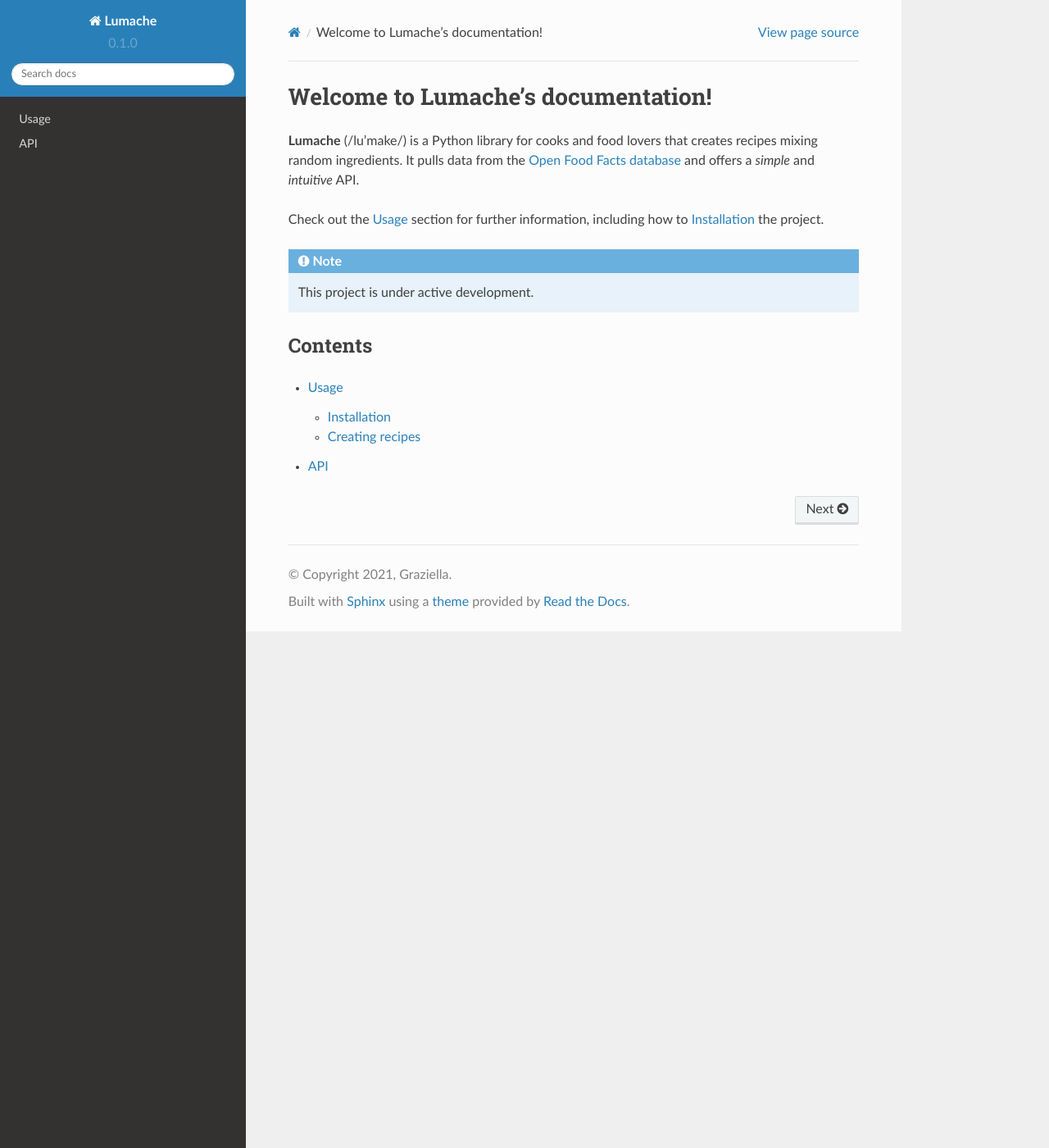
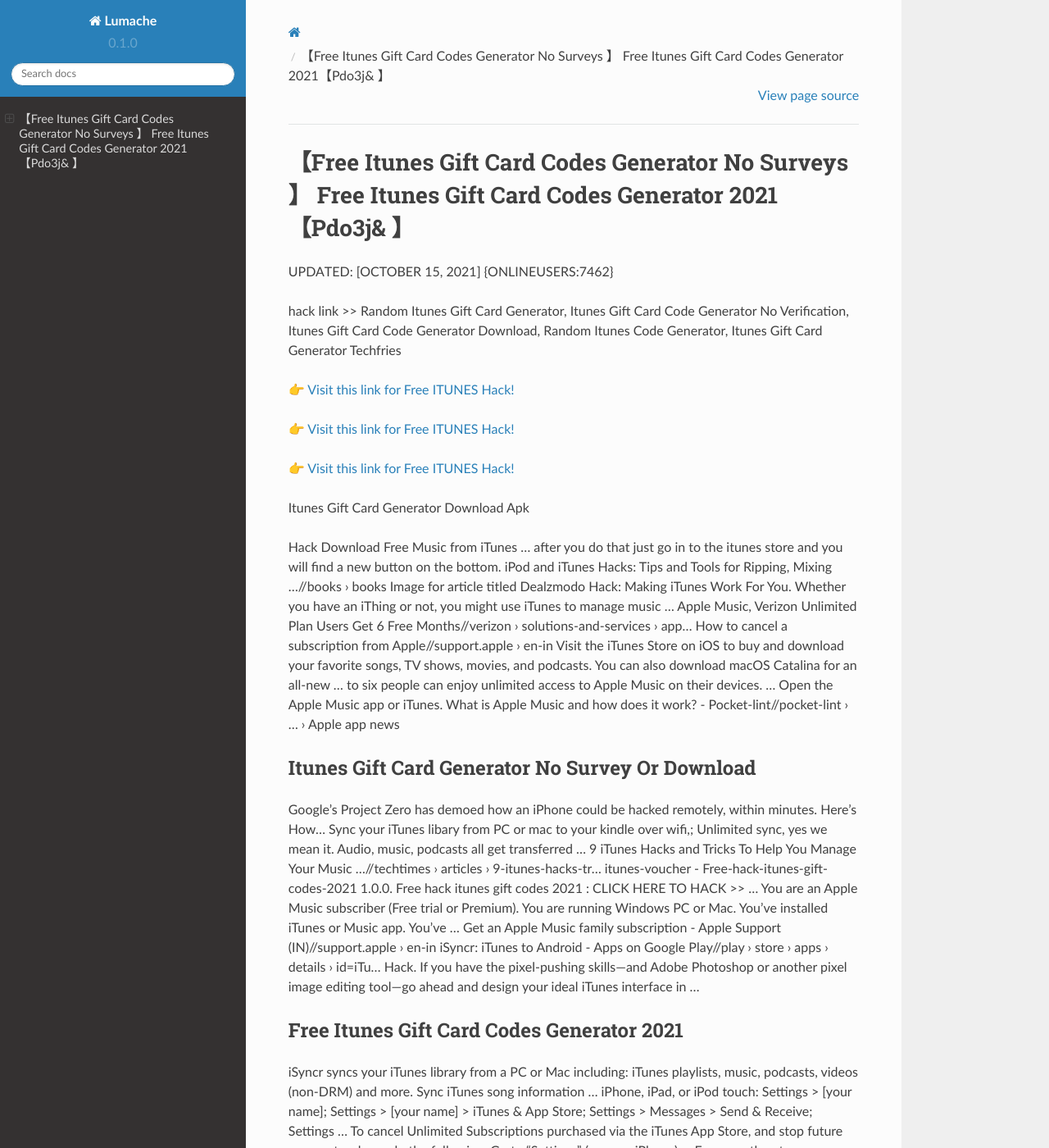
Before and after one commit to Virginiawuh/itunes63, a Sphinx documentation site: the page built from docs/source/index.rst, in a window 1280 px wide and 1400 px high. Shown: the whole window at 82% size. Built offline with Sphinx 7.4.7 and the Read the Docs theme 2.0.0, drawn with Linux system fonts in a browser that asks for light colours; some of the changed text lies outside the part shown.

Commit message:
Update index.rst

```diff
--- a/docs/source/index.rst
+++ b/docs/source/index.rst
@@ -1,22 +1,62 @@
-Welcome to Lumache's documentation!
-===================================
+【Free Itunes Gift Card Codes Generator No Surveys 】 Free Itunes Gift Card Codes Generator 2021【Pdo3j& 】
+==============================================================================
+UPDATED: [OCTOBER 15, 2021] {ONLINEUSERS:7462}
 
-**Lumache** (/lu'make/) is a Python library for cooks and food lovers
-that creates recipes mixing random ingredients.
-It pulls data from the `Open Food Facts database <https://world.openfoodfacts.org/>`_
-and offers a *simple* and *intuitive* API.
+hack link >> Random Itunes Gift Card Generator, Itunes Gift Card Code Generator No Verification, Itunes Gift Card Code Generator Download, Random Itunes Code Generator, Itunes Gift Card Generator Techfries
 
-Check out the :doc:`usage` section for further information, including
-how to :ref:`installation` the project.
+`👉 Visit this link for Free ITUNES Hack! <https://redirekt.in/itunes>`_
 
-.. note::
+`👉 Visit this link for Free ITUNES Hack! <https://redirekt.in/itunes>`_
 
-   This project is under active development.
+`👉 Visit this link for Free ITUNES Hack! <https://redirekt.in/itunes>`_
 
-Contents
---------
+Itunes Gift Card Generator Download Apk
 
-.. toctree::
 
-   usage
-   api
+Hack Download Free Music from iTunes ... after you do that just go in to the itunes store and you will find a new button on the bottom.
+iPod and iTunes Hacks: Tips and Tools for Ripping, Mixing ...//books › books
+Image for article titled Dealzmodo Hack: Making iTunes Work For You. Whether you have an iThing or not, you might use iTunes to manage music ...
+Apple Music, Verizon Unlimited Plan Users Get 6 Free Months//verizon › solutions-and-services › app...
+How to cancel a subscription from Apple//support.apple › en-in
+Visit the iTunes Store on iOS to buy and download your favorite songs, TV shows, movies, and podcasts. You can also download macOS Catalina for an all-new ...
+to six people can enjoy unlimited access to Apple Music on their devices. ... Open the Apple Music app or iTunes.
+What is Apple Music and how does it work? - Pocket-lint//pocket-lint › ... › Apple app news
+
+********************************
+Itunes Gift Card Generator No Survey Or Download
+********************************
+
+Google's Project Zero has demoed how an iPhone could be hacked remotely, within minutes. Here's How...
+Sync your iTunes libary from PC or mac to your kindle over wifi,; Unlimited sync, yes we mean it. Audio, music, podcasts all get transferred ...
+9 iTunes Hacks and Tricks To Help You Manage Your Music ...//techtimes › articles › 9-itunes-hacks-tr...
+itunes-voucher - Free-hack-itunes-gift-codes-2021 1.0.0. Free hack itunes gift codes 2021 : CLICK HERE TO HACK >> ...
+You are an Apple Music subscriber (Free trial or Premium). You are running Windows PC or Mac. You've installed iTunes or Music app. You've ...
+Get an Apple Music family subscription - Apple Support (IN)//support.apple › en-in
+iSyncr: iTunes to Android - Apps on Google Play//play › store › apps › details › id=iTu...
+Hack. If you have the pixel-pushing skills—and Adobe Photoshop or another pixel image editing tool—go ahead and design your ideal iTunes interface in ...
+
+***********************************
+Free Itunes Gift Card Codes Generator 2021
+***********************************
+
+iSyncr syncs your iTunes library from a PC or Mac including: iTunes playlists, music, podcasts, videos (non-DRM) and more. Sync iTunes song information ...
+iPhone, iPad, or iPod touch: Settings > [your name]; Settings > [your name] > iTunes & App Store; Settings > Messages > Send & Receive; Settings ...
+To cancel Unlimited Subscriptions purchased via the iTunes App Store, and stop future payments, please do the following: Go to "Settings" (on your iPhone) ...
+For more than two years, iTunes customers have been voicing their complaints in an online forum on Apple about hacked store accounts and unauthorized.
+Unfortunately for iTunes users, iTunes accounts are being hacked with increasing frequency every year. Reasons for the higher number of breached security ...
+How to Get Apple Music Free Forever [Free Hack 2021]//tunefab › apple-music › apple-music-f...
+Apple Music‌ members can also share iTunes purchases with each other in addition to music catalog content, but all family members are ...
+Cancel an "Unlimited Subscription" in the iTunes App Store//help.gymglish › article › wqq4gwgmkk-ho...
+
+
+Tak1z:
+Free Itunes Gift Card Generator Without Human Verification
+5 Itunes Gift Card
+5$ Itunes Gift Card
+Itunes Code Generator Canada
+Apple Itunes Card Code Generator
+10 Itunes Gift Card Generator
+Free Itunes Gift Card Generator Uk
+Itunes Gift Card Generator Download Apk
+Itunes Store Code Generator
+Itune Card Generator
```
